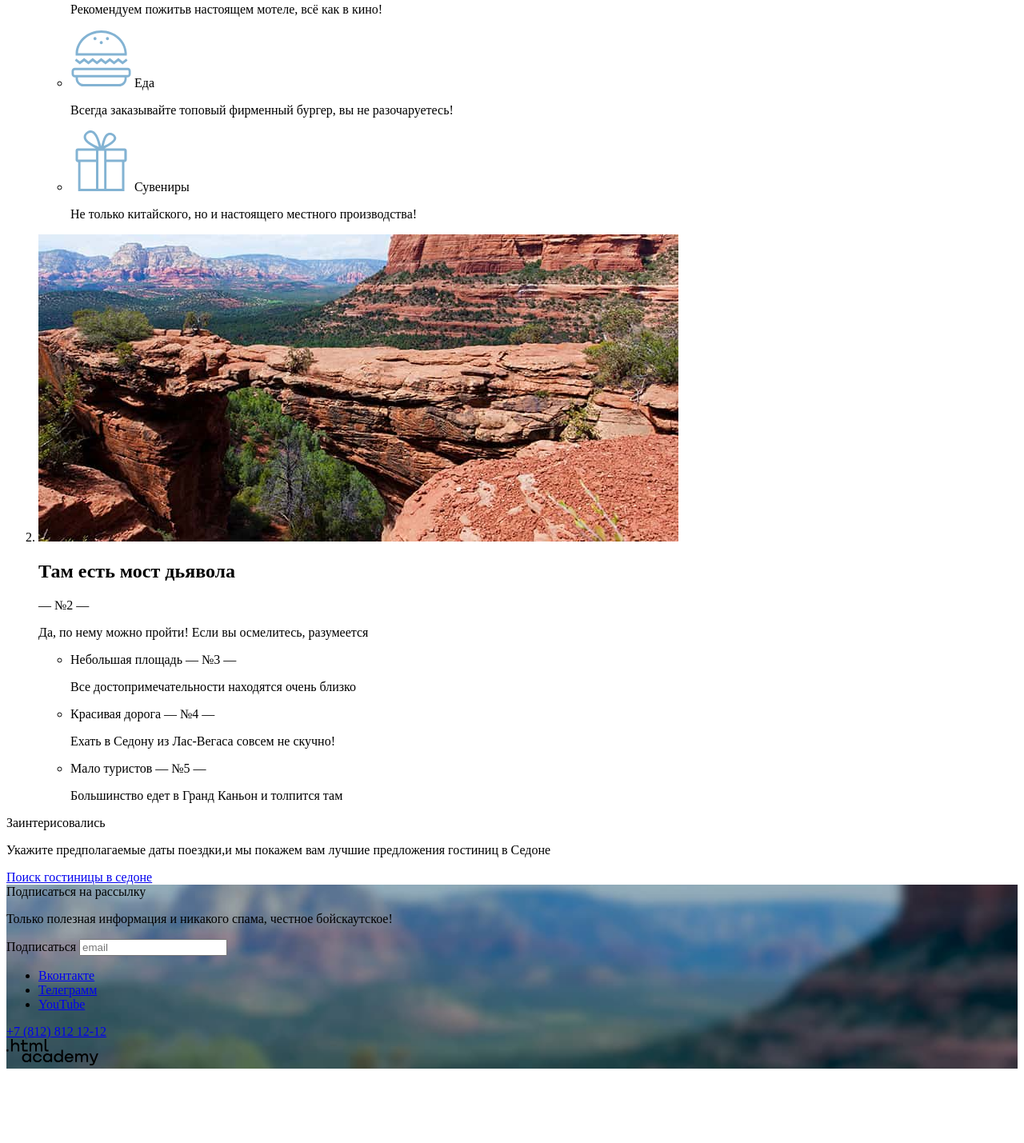
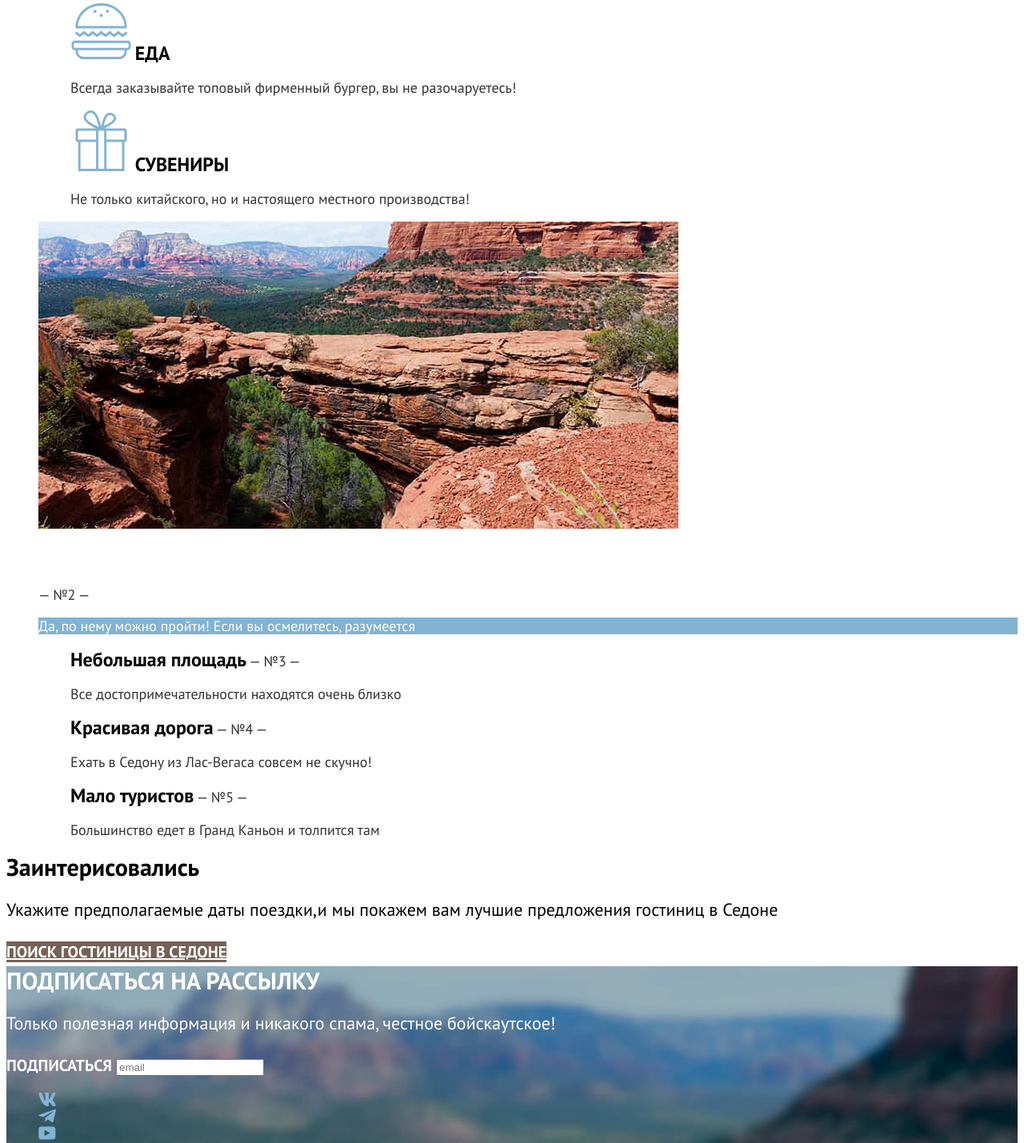
Before and after one commit to htmlacademy-htmlcss/1535839-sedona-34, a plain HTML site: page index.html in a window 1280 px wide. Shown: the part 1371-2800 px from the top of the page at 80% size. Before the commit the page ends 2715 px from the top, so only its background shows below. Drawn offline with Linux system fonts and the light colour scheme.

Commit message:
Указывает стили в index

```diff
--- a/css/style.css
+++ b/css/style.css
@@ -1,15 +1,189 @@
-.bread_crumbs li:after{
-    content:'>';
+@font-face{
+    font-family:"PT Sans";
+    font-style:normal;
+    font-weight:400;
+    src:url("../fonts/ptsans-400.woff2");
+    font-display:swap;
 }
+@font-face{
+    font-family:"PT Sans";
+    font-style:normal;
+    font-weight:700;
+    src:url("../fonts/ptsans-700.woff2");
+    font-display:swap;
+}
+/* Блок с навигацией начало */
+.navigation-link{
+    font-family: "PT Sans";
+    font-style:normal;
+    font-weight:700;
+    font-size:20px;
+    line-height:26px;
+}
+.navigation-link>span{
+    font-family:"PT Sans";
+    font-style:normal;
+    font-weight:700;
+    font-size:16px;
+    line-height:20px;
+}
+/* Блок с навигацией конец */
+
+/* Блок с hero начало*/
 .hero{
     background-image: url(../images/index-background.jpg);
     background-repeat: no-repeat;
     background-position: center;
     background-size: cover;
 }
+.Sedona-small-town{
+    font-family:"PT Sans";
+    font-style:normal;
+    font-weight:700;
+    font-size:30px;
+    line-height:36px;
+}
+.Sedona-is-cooler{
+    font-family:"PT Sans";
+    font-style:normal;
+    font-weight:400;
+    font-size:22px;
+    line-height:26px;
+}
+/* Блок с hero конец*/
+
+/* причины ехать в Седону начло */
+.title-advantages{
+    font-family:"PT Sans";
+    font-style:normal;
+    font-weight:700;
+    font-size:24px;
+    line-height:28px;
+    color: #FFFFFF;
+}
+.numbering{
+    font-family:"PT Sans";
+    font-style:normal;
+    font-weight:400;
+    font-size:18px;
+    line-height:21px;
+}
+.more-reasons{
+    font-family:"PT Sans";
+    font-style:normal;
+    font-weight:700;
+    font-size:24px;
+    line-height:28px;
+    color:#000000;
+}
+.first-second-reason{
+    font-family:"PT Sans";
+    font-style: normal;
+    font-weight: 400;
+    font-size: 18px;
+    line-height: 21px;
+    color:#FFFFFF;
+    background-color:#82B3D3;
+}
+.third-fourth-fifth-reasons{
+    font-family: 'PT Sans';
+    font-style: normal;
+    font-weight: 400;
+    font-size: 18px;
+    line-height: 21px;
+}
+.housing-food-souvenirs{
+    font-family: 'PT Sans';
+    font-style: normal;
+    font-weight: 700;
+    font-size: 24px;
+    line-height: 28px;
+    text-transform: uppercase;
+    color: #000000;
+}
+.paragraph{
+    font-family: 'PT Sans';
+    font-style: normal;
+    font-weight: 400;
+    font-size: 18px;
+    line-height: 21px;
+    color: #333333;
+}
+.hotel-search{
+    font-family: 'PT Sans';
+    font-style: normal;
+    font-weight: 700;
+    font-size: 20px;
+    line-height: 36px;
+    text-transform: uppercase;
+    color: #FFFFFF;
+    background: #756157;
+}
+li{
+    font-family: 'PT Sans';
+    font-style: normal;
+    font-weight: 400;
+    font-size: 18px;
+    line-height: 21px;
+    color:#333333;
+    list-style-type:none;
+}
+
+/* причины ехать в Седону начло */
+
+/* Подвал начало */
+.mailing-list{
+    font-family: 'PT Sans';
+    font-style: normal;
+    font-weight: 700;
+    font-size: 30px;
+    line-height: 36px;
+    text-transform: uppercase;
+    color: #FFFFFF;
+}
+.useful-information{
+    font-family: 'PT Sans';
+    font-style: normal;
+    font-weight: 400;
+    font-size: 22px;
+    line-height: 26px;
+    color: #FFFFFF;
+}
+.subscribe{
+    font-family: 'PT Sans';
+    font-style: normal;
+    font-weight: 700;
+    font-size: 20px;
+    line-height: 36px;
+    text-transform: uppercase;
+    color:#FFFFFF;
+}
+.phone{
+    font-family: 'PT Sans';
+    font-style: normal;
+    font-weight: 400;
+    font-size: 40px;
+    line-height: 40px;
+    text-transform: uppercase;
+    color: #000000;
+}
+
+/* Подвал конец */
+.bread_crumbs li:after{
+    content:'>';
+}
+
 .footer{
     background-image: url(../images/mountains.jpg);
     background-repeat: no-repeat;
     background-size: cover;
     background-position: center;
 }
+.page-header{
+    display:flex;
+    justify-content: space-between;
+}
+.navigation{
+    display:flex;
+    justify-content: space-between;
+}
--- a/index.html
+++ b/index.html
@@ -6,6 +6,7 @@
     <meta name="viewport" content="width=device-width, initial-scale=1.0" />
     <title>Document</title>
     <link rel="stylesheet" href="css/style.css">
+
   </head>
 
   <body>
@@ -40,12 +41,12 @@
     </header>
 
     <main class="main-index">
-
-        <div>
-        <p>Седона — небольшой городок в Аризоне,
-          заслуживающий большего!</p>
-        <p>Рассмотрим 5 причин, по которым Седона круче, чем Гранд-Каньон!</p>
+      <!-- Блок с hero начало-->
+      <div>
+        <p class="Sedona-small-town">Седона — небольшой городок в Аризоне, заслуживающий большего!</p>
+        <p class="Sedona-is-cooler">Рассмотрим 5 причин, по которым Седона круче, чем Гранд-Каньон!</p>
       </div>
+      <!-- Блок с hero конец-->
 
       <!--причины ехать в Седону начло-->
       <section class="reasons">
@@ -60,30 +61,27 @@
         <ol class="reasons-all">
           <li class="reasons-all-item">
             <div>
-              <h2>Настоящий городок</h2>
-              <span>— №1 —</span>
-              <p>Седона — не аттракцион для туристов, там течёт своя жизнь</p>
+              <h2 class="title-advantages">Настоящий городок</h2>
+              <span class="numbering">— №1 —</span>
+              <p class="first-second-reason">Седона — не аттракцион для туристов, там течёт своя жизнь</p>
               <img src="./images/cityscape.jpg" alt="Изображение городского пейзажа Седоны">
             </div>
 
             <ul>
               <li>
                 <img src="./images/icon/icon-housing.svg">
-                <span>Жилье</span>
-                <p>Рекомендуем пожитьв настоящем мотеле,
-                всё как в кино!</p>
+                <span class="housing-food-souvenirs">Жилье</span>
+                <p class="paragraph">Рекомендуем пожитьв настоящем мотеле, всё как в кино!</p>
               </li>
               <li>
                 <img src="./images/icon/icon-food.svg">
-                <span>Еда</span>
-                <p>Всегда заказывайте
-                топовый фирменный бургер, вы не разочаруетесь!</p>
+                <span class="housing-food-souvenirs">Еда</span>
+                <p class="paragraph">Всегда заказывайте топовый фирменный бургер, вы не разочаруетесь!</p>
               </li>
               <li>
                 <img src="./images/icon/icon-souvenirs.svg">
-                <span>Сувениры</span>
-                <p>Не только китайского,
-                но и настоящего местного производства!</p>
+                <span class="housing-food-souvenirs">Сувениры</span>
+                <p class="paragraph">Не только китайского, но и настоящего местного производства!</p>
               </li>
             </ul>
           </li>
@@ -91,25 +89,25 @@
           <li class="reasons-all-item">
             <img src="./images/devil's bridge.jpg" alt="Мост дьявола">
             <div>
-              <h2>Там есть мост дьявола</h2>
-              <span>— №2 —</span>
-              <p>Да, по нему можно пройти! Если вы осмелитесь, разумеется</p>
+              <h2 class="title-advantages">Там есть мост дьявола</h2>
+              <span class="numbering">— №2 —</span>
+              <p class="first-second-reason">Да, по нему можно пройти! Если вы осмелитесь, разумеется</p>
             </div>
             <ul>
               <li>
-                <span>Небольшая площадь</span>
-                <span>— №3 —</span>
-                <p>Все достопримечательности находятся очень близко</p>
+                <span class="more-reasons">Небольшая площадь</span>
+                <span class="numbering">— №3 —</span>
+                <p class="third-fourth-fifth-reasons">Все достопримечательности находятся очень близко</p>
               </li>
               <li>
-                <span>Красивая дорога</span>
-                <span>— №4 —</span>
-                <p>Ехать в Седону из Лас-Вегаса совсем не скучно!</p>
+                <span class="more-reasons">Красивая дорога</span>
+                <span class="numbering">— №4 —</span>
+                <p class="third-fourth-fifth-reasons">Ехать в Седону из Лас-Вегаса совсем не скучно!</p>
               </li>
               <li>
-                <span>Мало туристов</span>
-                <span>— №5 —</span>
-                <p>Большинство едет в Гранд Каньон и толпится там</p>
+                <span class="more-reasons">Мало туристов</span>
+                <span class="numbering">— №5 —</span>
+                <p class="third-fourth-fifth-reasons">Большинство едет в Гранд Каньон и толпится там</p>
               </li>
             </ul>
           </li>
@@ -117,19 +115,21 @@
       </section>
       <!--причины ехать в Седону конец-->
 
+      <!--Блок поиск гостиниц в Седоне начало-->
       <div>
-        <span>Заинтерисовались</span>
-        <p>Укажите предполагаемые даты поездки,и мы покажем вам лучшие предложения гостиниц в Седоне</p>
-        <a href="#"> Поиск гостиницы в седоне</a>
+        <span class="Sedona-small-town">Заинтерисовались</span>
+        <p class="Sedona-is-cooler">Укажите предполагаемые даты поездки,и мы покажем вам лучшие предложения гостиниц в Седоне</p>
+        <a href="#" class="hotel-search"> Поиск гостиницы в седоне</a>
       </div>
-
+      <!--Блок поиск гостиниц в Седоне начало-->
     </main>
     <footer class="footer">
       <section class="mailing">
-        <span>Подписаться на рассылку</span>
-        <p>Только полезная информация и никакого спама, честное бойскаутское!</p>
+        <span class="mailing-list">Подписаться на рассылку</span>
+        <p class="useful-information">Только полезная информация и никакого спама, честное бойскаутское!</p>
         <form action="https://echo.htmlacademy.ru" method="post">
-          <label>Подписаться
+          <label class="subscribe">
+            Подписаться
             <input type="email" placeholder="email"> <!--Совсем нет никаких данных :(-->
           </label>
         </form>
@@ -138,9 +138,9 @@
       <section class="contacts">
         <div class="social">
           <ul class="social-list">
-            <li class="social-list-item"><a href="#" class="visually-hidden">Вконтакте</a></li>
-            <li class="social-list-item"><a href="#" class="visually-hidden">Телеграмм</a></li>
-            <li class="social-list-item"><a href="#" class="visually-hidden">YouTube</a></li>
+            <li class="social-list-item"><a href="#"><img src="images/icon/Vk.svg"  width="22px" height="17px"></a></li>
+            <li class="social-list-item"><a href="#"><img src="images/icon/Telegram.svg" width="22px" height="17px"></a></li>
+            <li class="social-list-item"><a href="#"><img src="images/icon/youtube.svg" width="22px" height="17px"></a></li>
           </ul>
           <a class="phone" href="tel:+78121212">+7 (812) 812 12-12</a>
           <div class="logo-academy"><a href="#"><img src="./images/icon/HTML Academy.svg" alt="логотип html academy"></a></div>
```
Also changed, not shown: 1 other file.
